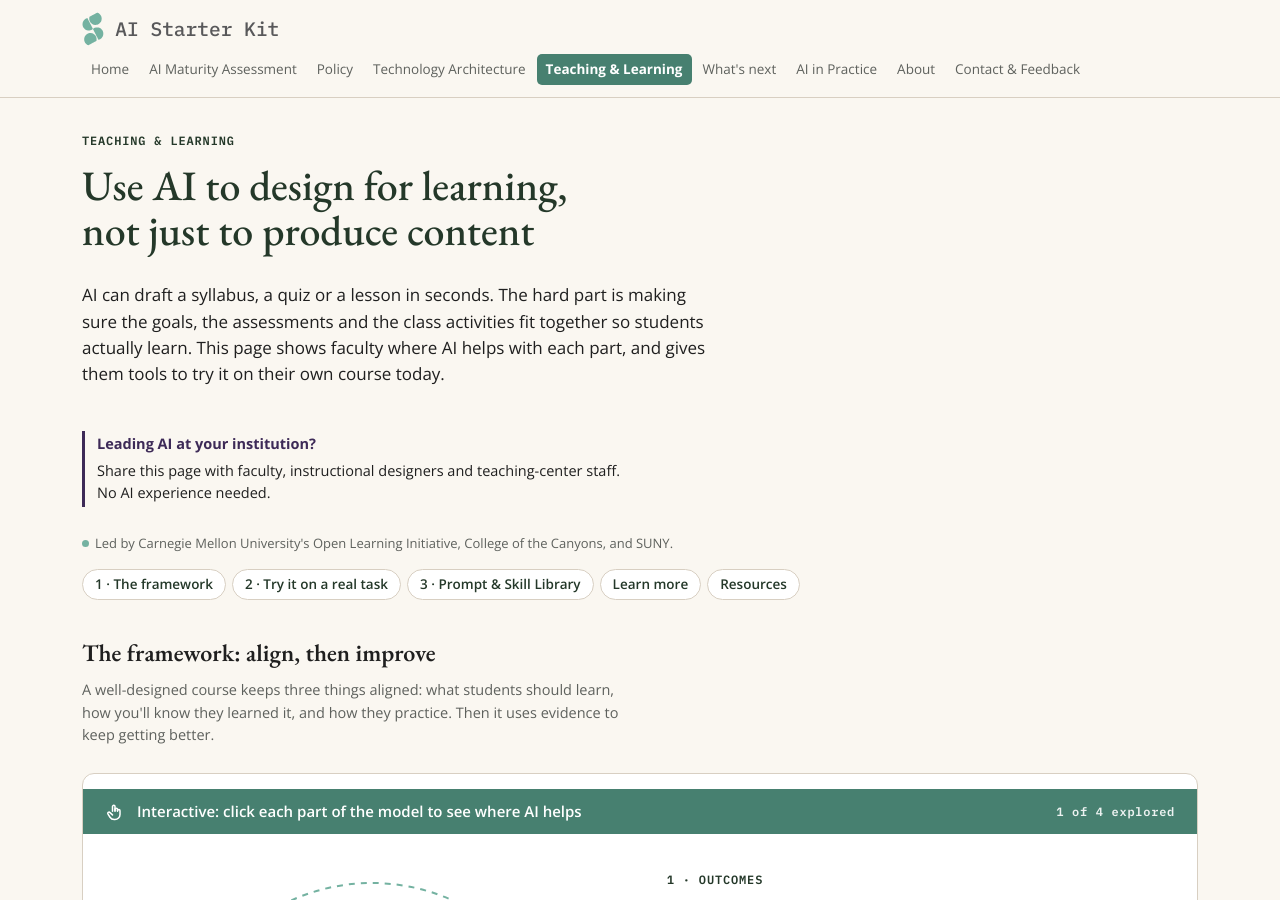
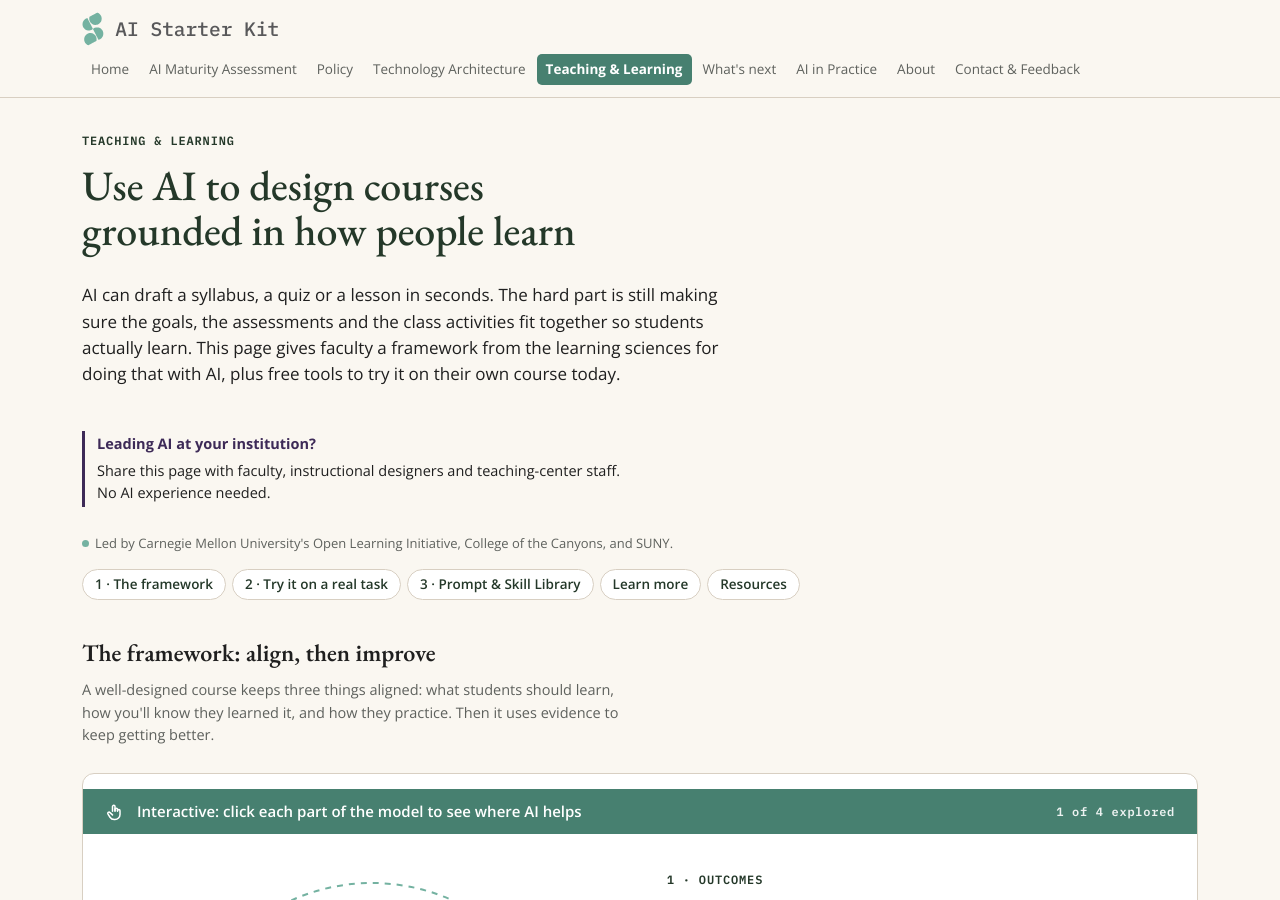
Before and after one commit to ai-starterkit/website, a Jekyll site: the page built from _pages/teaching-learning.md, in a window 1280 px wide and 900 px high. Built offline with Jekyll 4.4.1, drawn with Linux system fonts in a browser that asks for light colours; some of the changed text lies outside the part shown.

Commit message:
Update teaching-learning.md

```diff
--- a/_pages/teaching-learning.md
+++ b/_pages/teaching-learning.md
@@ -7,8 +7,8 @@ anchor_prefix: tl-
 sections:
   - type: hero
     kicker: Teaching & Learning
-    heading: Use AI to design for learning, not just to produce content
-    lead: AI can draft a syllabus, a quiz or a lesson in seconds. The hard part is making sure the goals, the assessments and the class activities fit together so students actually learn. This page shows faculty where AI helps with each part, and gives them tools to try it on their own course today.
+    heading: Use AI to design courses grounded in how people learn
+    lead: AI can draft a syllabus, a quiz or a lesson in seconds. The hard part is still making sure the goals, the assessments and the class activities fit together so students actually learn. This page gives faculty a framework from the learning sciences for doing that with AI, plus free tools to try it on their own course today.
     share_label: Leading AI at your institution?
     share_text: Share this page with faculty, instructional designers and teaching-center staff. No AI experience needed.
     credit: Led by Carnegie Mellon University's Open Learning Initiative, College of the Canyons, and SUNY.
```
Also changed, not shown: other parts of _pages/teaching-learning.md (+1 -1 lines).
